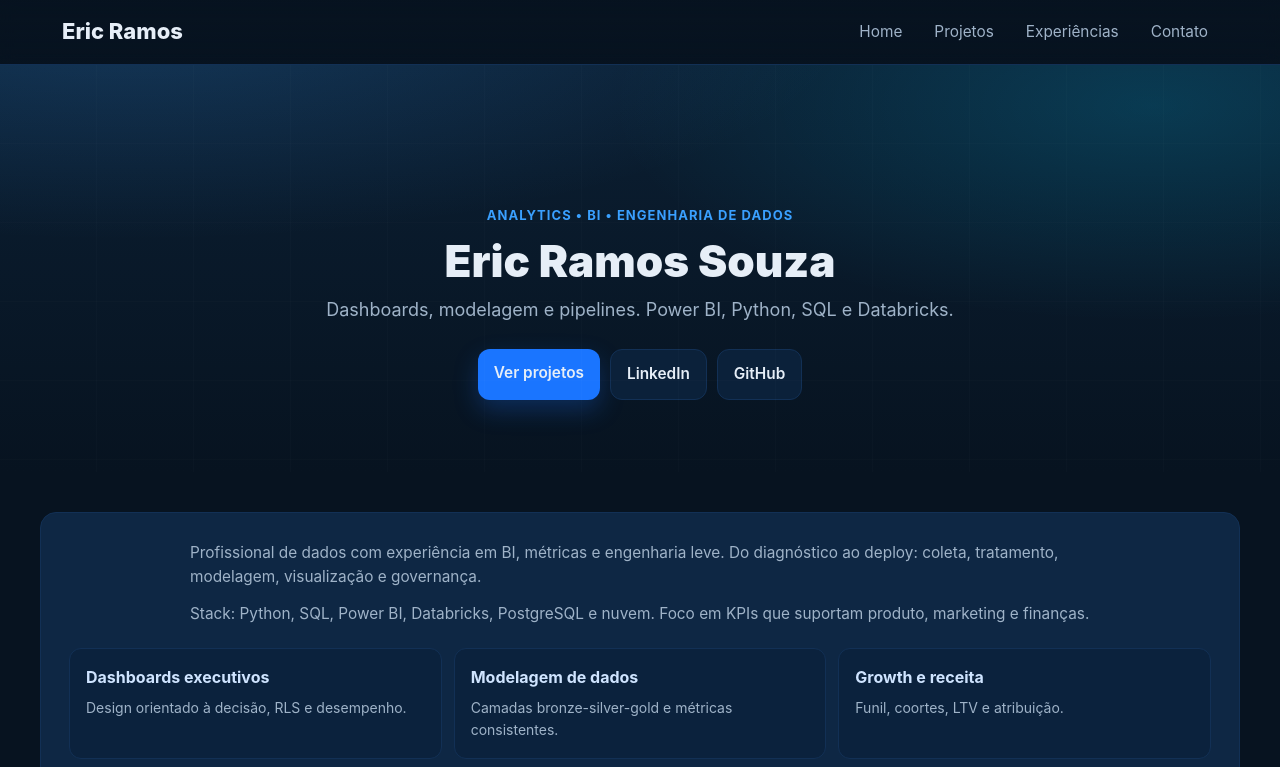
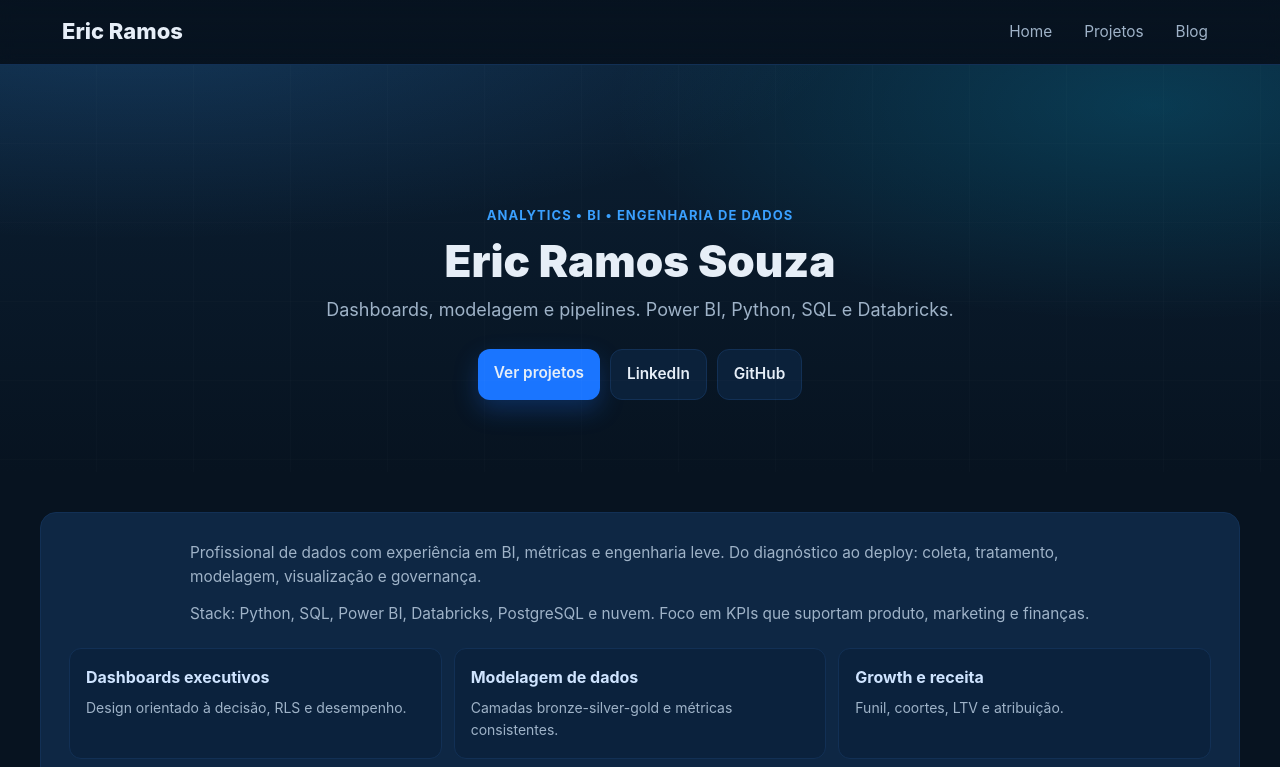
Before and after one commit to EricRSouza/EricRSouza, a Jekyll site: the page index.html, which Jekyll copies as it is, in a window 1280 px wide. Shown: the top 767 px of the page. Built offline with Jekyll 4.4.1, drawn with Linux system fonts in a browser that asks for light colours; grey boxes are pictures that could not be loaded.

Commit message:
Add blog link to menus

```diff
--- a/index.html
+++ b/index.html
@@ -92,8 +92,7 @@
     <nav class="nav" aria-label="Principal">
       <a href="index.html" class="active">Home</a>
       <a href="projetos.html">Projetos</a>
-      <a href="sobre.html">Experiências</a>
-      <a href="contato.html">Contato</a>
+      <a href="blog.html">Blog</a>
     </nav>
     <button class="burger" aria-label="Abrir menu" aria-expanded="false" aria-controls="drawer">
       <span></span>
@@ -104,8 +103,7 @@
   <div id="drawer" class="container drawer" role="navigation" aria-label="Menu móvel">
     <a href="index.html" class="active">Home</a>
     <a href="projetos.html">Projetos</a>
-    <a href="sobre.html">Experiências</a>
-    <a href="contato.html">Contato</a>
+    <a href="blog.html">Blog</a>
   </div>
 </header>
 
--- a/projetos.html
+++ b/projetos.html
@@ -56,11 +56,10 @@
   <header class="top">
     <div class="container topbar">
       <div class="brand">Eric Ramos</div>
-      <nav aria-label="Principal">
+      <nav class="nav" aria-label="Principal">
         <a href="index.html">Home</a>
         <a class="active" href="projetos.html">Projetos</a>
-        <a href="sobre.html">Experiências</a>
-        <a href="contato.html">Contato</a>
+        <a href="blog.html">Blog</a>
       </nav>
     </div>
   </header>
```
